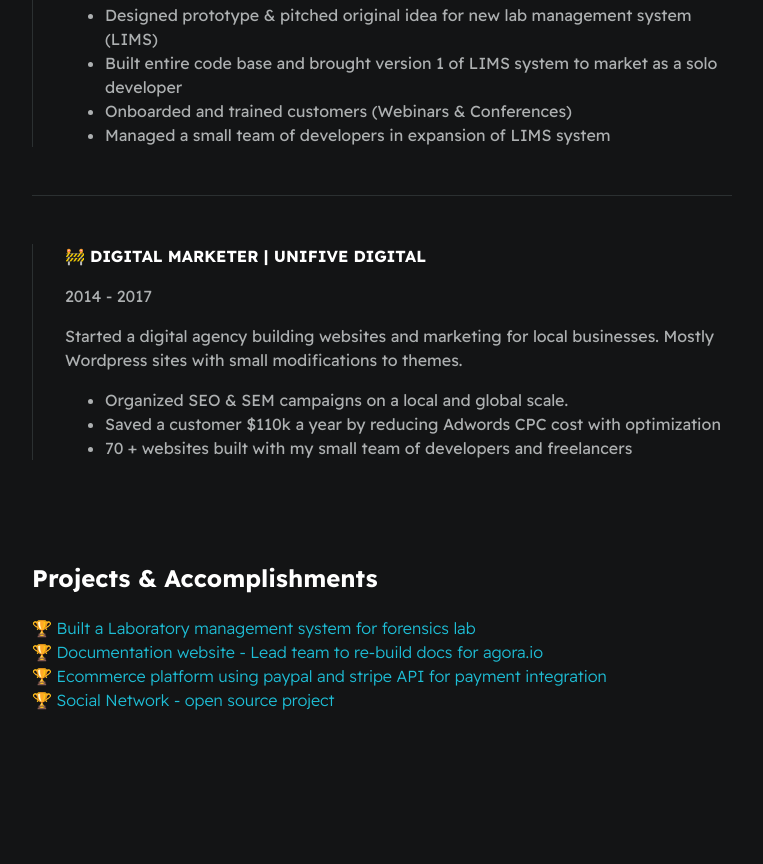
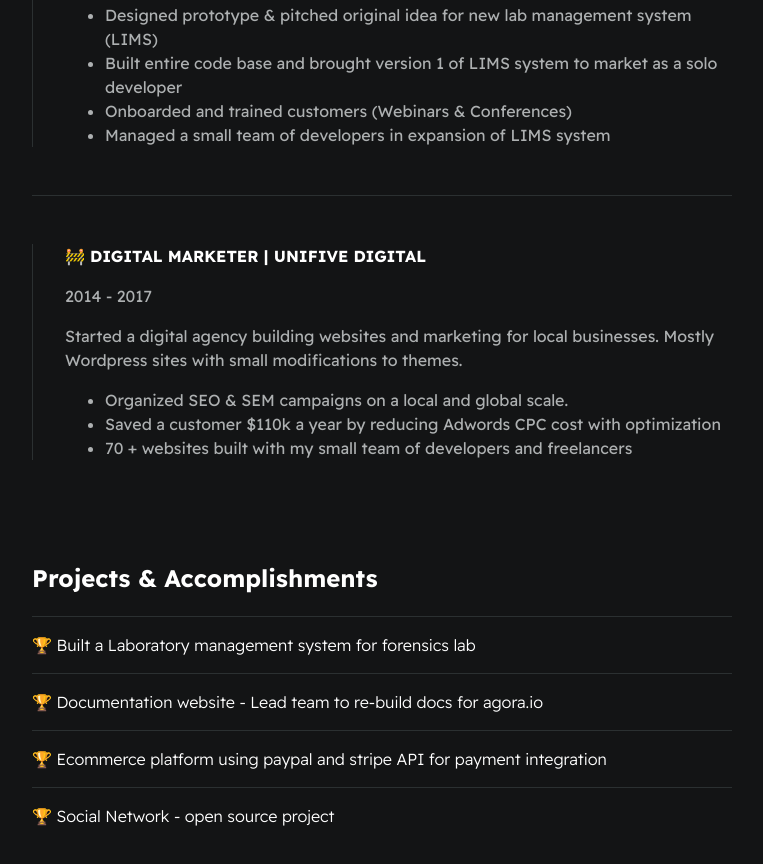
Before and after one commit to Annie-Huang/Digital-Resume, a website: page index.html in a window 1280 px wide. Shown: the part 1819-2683 px from the top of the page, without its empty margins (258-1021 px from the left). Before the commit the page ends 2555 px from the top, so only its background shows below. Drawn offline with Linux system fonts and the light colour scheme.

Commit message:
Styled the projects and accompliashments section

```diff
--- a/styles/main.css
+++ b/styles/main.css
@@ -123,3 +123,17 @@ a {
   background-color: var(--mainBorderColor);
   height: 1px;
 }
+
+.card--project {
+  padding-top: 1em;
+  padding-bottom: 1em;
+  border-top: 1px solid var(--mainBorderColor);
+}
+
+.card--project a {
+  color: var(--mainTextColor);
+  transition: 0.3s;
+}
+.card--project a:hover {
+  color: var(--mainLinkColor);
+}
```
